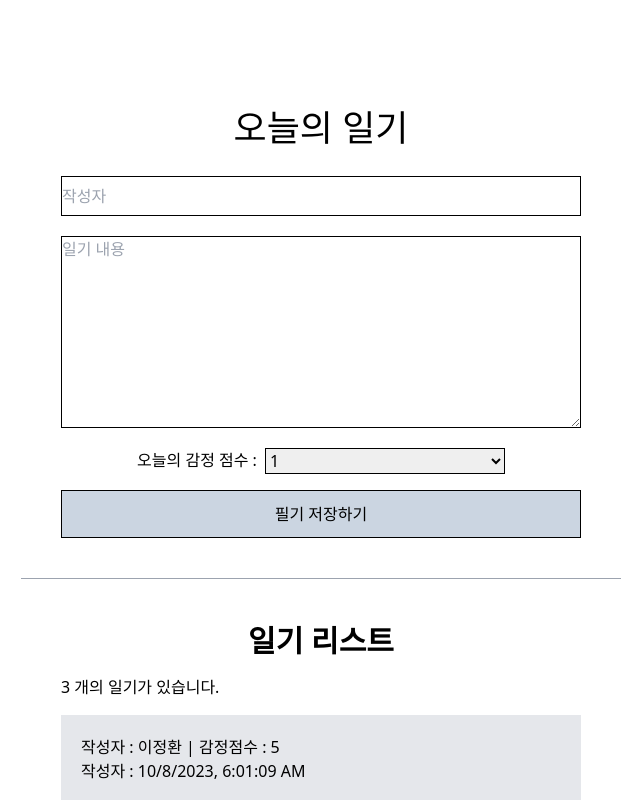
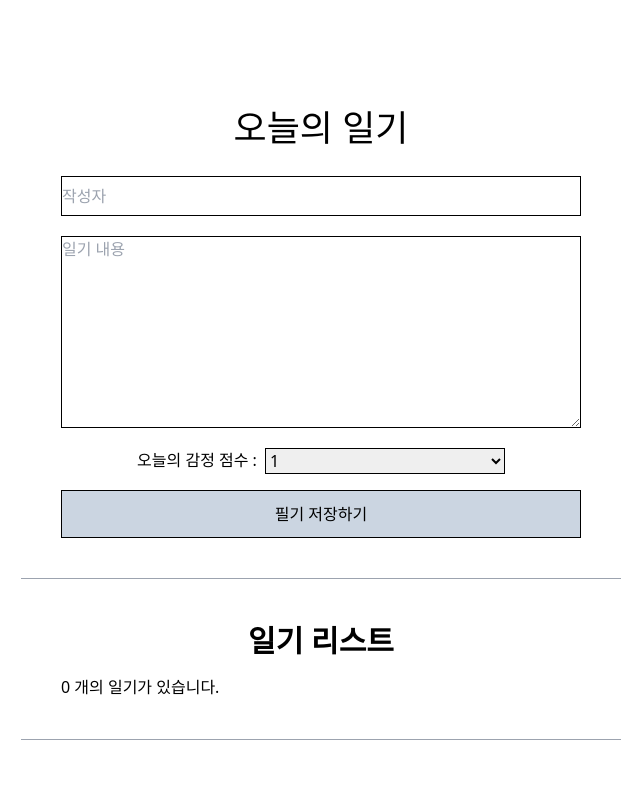
Before and after one commit to yeoic/ReactLessons, a React (Create React App) app: page / in a window 1280 px wide. Shown: the top 800 px of the page, without its empty margins (319-959 px from the left). Built offline with nearby package versions, Linux system fonts and the light colour scheme.

Commit message:
섹션 5 - 5강 / React에서 배열 사용하기 2 - 데이터 추가하기

```diff
--- a/src/App.js
+++ b/src/App.js
@@ -1,37 +1,54 @@
 import "./App.css";
-import React from "react";
+import React, { useRef, useState } from "react";
 import DiaryEditor from "./component/DiaryEditor";
 import DiaryList from "./component/DiaryList";
 
 function App() {
-  const dummyList = [
-    {
-      id: 1,
-      author: "이정환",
-      content: "하이",
-      emotion: 5,
-      created_date: new Date().getTime(),
-    },
-    {
-      id: 2,
-      author: "홍길동",
-      content: "하이 1",
-      emotion: 4,
-      created_date: new Date().getTime(),
-    },
-    {
-      id: 3,
-      author: "아무개",
-      content: "하이 2",
-      emotion: 3,
-      created_date: new Date().getTime(),
-    },
-  ];
+  const [data, setData] = useState([]);
+
+  const dataId = useRef(0);
+
+  const onCreate = (author, content, emotion) => {
+    const created_date = new Date().getTime();
+    const newItem = {
+      author,
+      content,
+      emotion,
+      created_date,
+      id: dataId.current,
+    };
+    dataId.current += 1;
+    setData([newItem, ...data]);
+  };
+
+  // const dummyList = [
+  //   {
+  //     id: 1,
+  //     author: "이정환",
+  //     content: "하이",
+  //     emotion: 5,
+  //     created_date: new Date().getTime(),
+  //   },
+  //   {
+  //     id: 2,
+  //     author: "홍길동",
+  //     content: "하이 1",
+  //     emotion: 4,
+  //     created_date: new Date().getTime(),
+  //   },
+  //   {
+  //     id: 3,
+  //     author: "아무개",
+  //     content: "하이 2",
+  //     emotion: 3,
+  //     created_date: new Date().getTime(),
+  //   },
+  // ];
 
   return (
     <div className="App">
-      <DiaryEditor />
-      <DiaryList diaryList={dummyList} />
+      <DiaryEditor onCreate={onCreate} />
+      <DiaryList diaryList={data} />
     </div>
   );
 }
--- a/src/component/DiaryEditor.jsx
+++ b/src/component/DiaryEditor.jsx
@@ -1,6 +1,6 @@
 import React, { useRef, useState } from "react";
 
-function DiaryEditor(props) {
+function DiaryEditor({ onCreate }) {
   const [state, setState] = useState({
     author: "",
     content: "",
@@ -29,7 +29,13 @@
       contentInput.current.focus();
       return;
     }
+    onCreate(state.author, state.content, state.emotion);
     alert("저장 성공!");
+    setState({
+      author: "",
+      content: "",
+      emotion: 1,
+    });
   };
 
   return (
--- a/src/index.js
+++ b/src/index.js
@@ -4,11 +4,7 @@
 import App from "./App";
 
 const root = ReactDOM.createRoot(document.getElementById("root"));
-root.render(
-  <React.StrictMode>
-    <App />
-  </React.StrictMode>,
-);
+root.render(<App />);
 
 // If you want to start measuring performance in your app, pass a function
 // to log results (for example: reportWebVitals(console.log))
```
